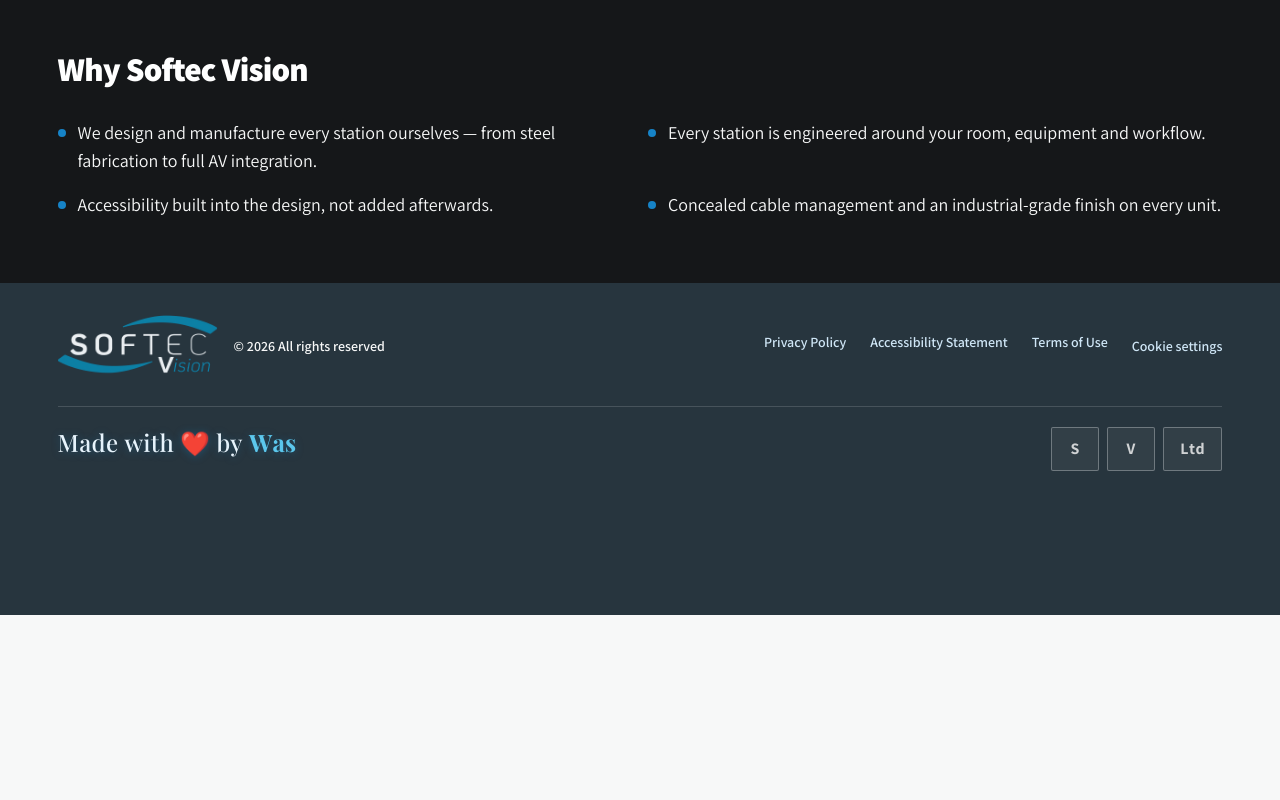
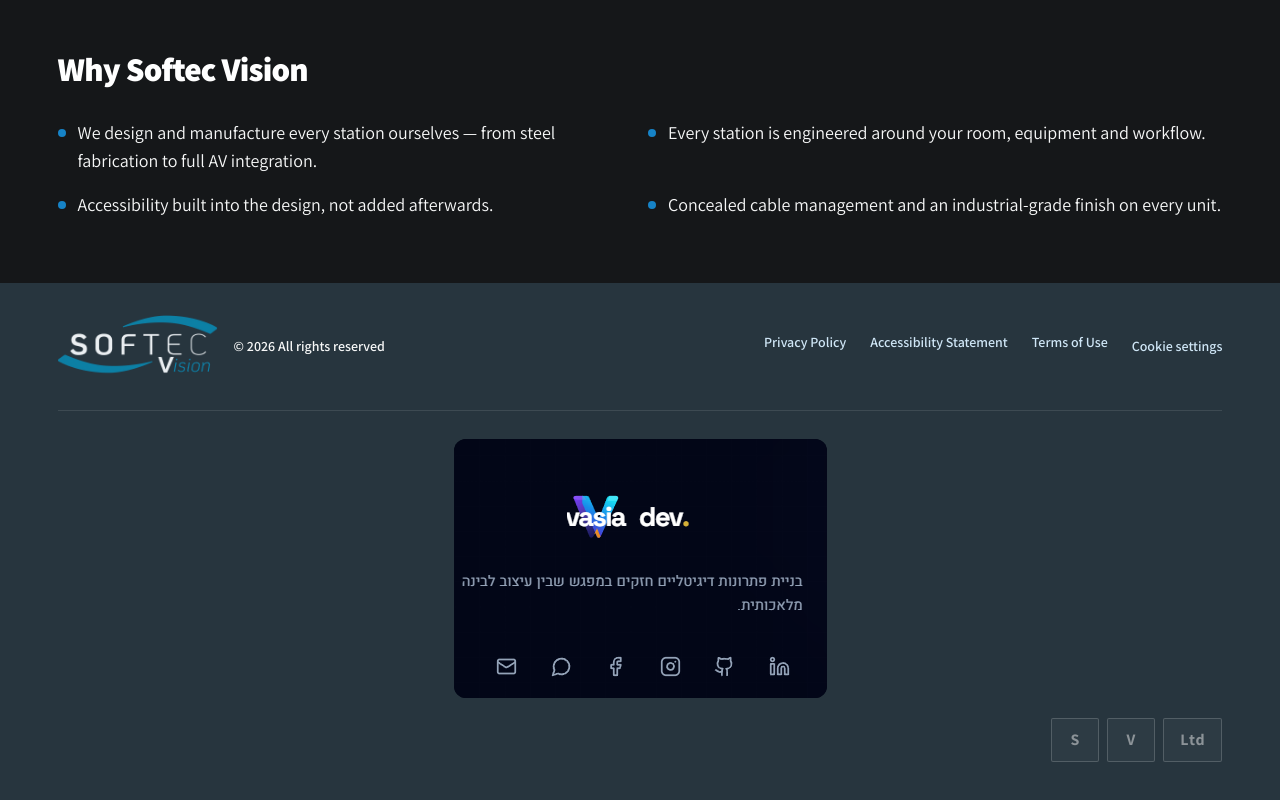
Before and after one commit to ward3107/softec-vision, a Next.js app in the folder web/: page /en/about in a window 1280 px wide. Shown: the part 873-1673 px from the top of the page. Before the commit the page ends 1488 px from the top, so only its background shows below. Built offline with nearby package versions, Linux system fonts and the light colour scheme; no server answers.

Commit message:
feat(web): add Vasia dev creator signature

```diff
--- a/web/src/app/globals.css
+++ b/web/src/app/globals.css
@@ -215,51 +215,6 @@ body.brand-splash-open {
   }
 }
 
-/* Creator credit: handwritten-style, letter-by-letter reveal. */
-.creator-signature {
-  display: inline-flex;
-  align-items: baseline;
-  min-height: 34px;
-  color: #e8f4fc;
-  font-family: var(--font-signature), Georgia, 'Times New Roman', serif;
-  font-size: clamp(1.15rem, 2.2vw, 1.5rem);
-  font-weight: 500;
-  letter-spacing: 0.01em;
-  text-shadow: 0 1px 8px rgba(22, 131, 199, 0.35);
-}
-.creator-signature__character {
-  display: inline-block;
-  opacity: 0;
-  transform: translateY(4px);
-  animation: signatureWrite 0.24s ease forwards;
-}
-.creator-signature__heart {
-  font-family: 'Segoe UI Emoji', 'Apple Color Emoji', sans-serif;
-  font-style: normal;
-}
-.creator-signature__link {
-  color: #5cc7ec;
-  font-weight: 700;
-  text-decoration: underline;
-  text-decoration-color: transparent;
-  text-underline-offset: 4px;
-  transition: color 0.2s ease, text-decoration-color 0.2s ease;
-}
-.creator-signature__link:hover,
-.creator-signature__link:focus-visible {
-  color: #fff;
-  text-decoration-color: currentColor;
-}
-@keyframes signatureWrite {
-  to { opacity: 1; transform: none; }
-}
-@media (prefers-reduced-motion: reduce) {
-  .creator-signature__character {
-    opacity: 1;
-    transform: none;
-    animation: none !important;
-  }
-}
 .brand-splash__card {
   width: min(760px, 92vw);
   overflow: hidden;
--- a/web/src/components/CreatorSignature.tsx
+++ b/web/src/components/CreatorSignature.tsx
@@ -1,48 +1,52 @@
-const PREFIX = 'Made with ';
-const HEART = '❤️';
-const CONNECTOR = ' by ';
-const NAME = 'Was';
+import Image from 'next/image';
 
-function SignatureCharacters({ text, startIndex }: { text: string; startIndex: number }) {
-  return [...text].map((character, index) => (
-    <span
-      key={`${character}-${startIndex + index}`}
-      className="creator-signature__character"
-      style={{ animationDelay: `${0.45 + (startIndex + index) * 0.065}s` }}
-    >
-      {character === ' ' ? '\u00a0' : character}
-    </span>
-  ));
-}
+const externalLinkProps = {
+  target: '_blank',
+  rel: 'noopener noreferrer'
+} as const;
 
+/** Waseem's permanent creator mark, using the supplied artwork intact. */
 export default function CreatorSignature() {
   return (
-    // `aria-label` isn't valid on a <p>, and a real link must never sit inside
-    // an aria-hidden ancestor (still focusable, but invisible to assistive
-    // tech). The animated glyphs stay decorative and hidden; the link carries
-    // its own name and is never wrapped by aria-hidden.
-    <p className="creator-signature" dir="ltr">
-      <span aria-hidden="true">
-        <SignatureCharacters text={PREFIX} startIndex={0} />
-        <span
-          className="creator-signature__character creator-signature__heart"
-          style={{ animationDelay: `${0.45 + PREFIX.length * 0.065}s` }}
-        >
-          {HEART}
-        </span>
-        <SignatureCharacters text={CONNECTOR} startIndex={PREFIX.length + 1} />
-      </span>
+    <div className="relative w-full max-w-[373px] overflow-hidden rounded-xl bg-[#020716]" dir="ltr">
+      <Image
+        src="/brand/vasia-dev-signature.png"
+        alt="Vasia dev. — digital solutions, branding and website design"
+        width={373}
+        height={259}
+        sizes="(max-width: 480px) calc(100vw - 72px), 373px"
+        className="h-auto w-full"
+      />
+
       <a
-        href="https://waseemp.vercel.app/"
-        target="_blank"
-        rel="noopener noreferrer"
-        className="creator-signature__link"
-        aria-label="Was — open creator website"
-      >
-        <span aria-hidden="true">
-          <SignatureCharacters text={NAME} startIndex={PREFIX.length + CONNECTOR.length + 1} />
-        </span>
-      </a>
-    </p>
+        href="https://www.vasia.dev/"
+        {...externalLinkProps}
+        className="absolute left-[27%] top-[15%] h-[31%] w-[46%] rounded focus-visible:outline-white"
+        aria-label="Open the Vasia dev. website"
+      />
+      <a
+        href="mailto:vasyaward@gmail.com"
+        className="absolute bottom-[3%] left-0 h-[22%] w-1/6 rounded focus-visible:outline-white"
+        aria-label="Email Vasia dev."
+      />
+      <a
+        href="https://wa.me/972544742520"
+        {...externalLinkProps}
+        className="absolute bottom-[3%] left-1/6 h-[22%] w-1/6 rounded focus-visible:outline-white"
+        aria-label="Message Vasia dev. on WhatsApp"
+      />
+      <a
+        href="https://github.com/ward3107"
+        {...externalLinkProps}
+        className="absolute bottom-[3%] left-2/3 h-[22%] w-1/6 rounded focus-visible:outline-white"
+        aria-label="Open Waseem's GitHub profile"
+      />
+      <a
+        href="https://www.linkedin.com/in/waseem-abu-akel-334486374/"
+        {...externalLinkProps}
+        className="absolute bottom-[3%] left-5/6 h-[22%] w-1/6 rounded focus-visible:outline-white"
+        aria-label="Open Waseem's LinkedIn profile"
+      />
+    </div>
   );
 }
--- a/web/src/components/Footer.tsx
+++ b/web/src/components/Footer.tsx
@@ -37,9 +37,11 @@ export default async function Footer() {
             <CookiePreferencesLink label={t('cookiePreferences')} />
           </nav>
         </div>
-        <div className="mt-7 flex flex-wrap items-center justify-between gap-4 border-t border-white/15 pt-5">
+        <div className="mt-8 flex flex-col items-center gap-5 border-t border-white/10 pt-7">
           <CreatorSignature />
-          <AdminEntrance />
+          <span className="self-end opacity-60 transition-opacity hover:opacity-100">
+            <AdminEntrance />
+          </span>
         </div>
       </div>
     </footer>
```
Also changed, not shown: web/public/brand/vasia-dev-signature.png (added), 1 other file (tests, documents, lock files or other folders).
